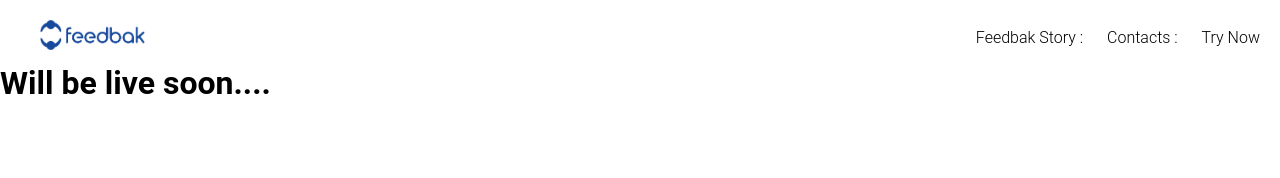
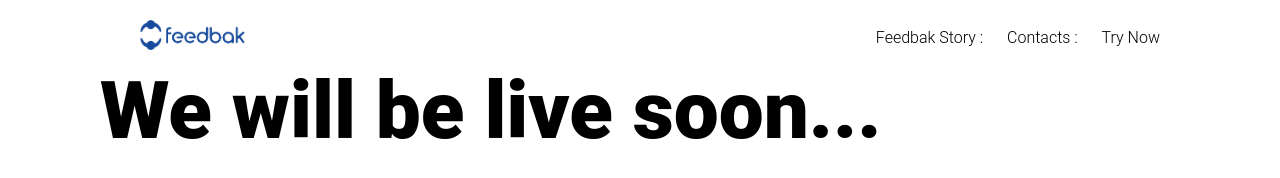
Before and after one commit to vincent-mugendi/vincent-mugendi.github.io, a plain HTML site: page feedbak.html in a window 1280 px wide. Drawn offline with Linux system fonts and the light colour scheme.

```diff
--- a/feedbak.html
+++ b/feedbak.html
@@ -8,6 +8,10 @@
     <title>feedbak loading...</title>
 </head>
 <body>
+
+    <div class="body-wrapper">
+
+
             <!-- Header -->
             <header>
                 <div class="logo">
@@ -24,6 +28,10 @@
             </header>
 
             <!--  -->
-    <h1>Will be live soon....</h1>
+
+
+    <h1 class="hero-header">We will be live soon...</h1>
+
+    </div>
 </body>
 </html>
```
